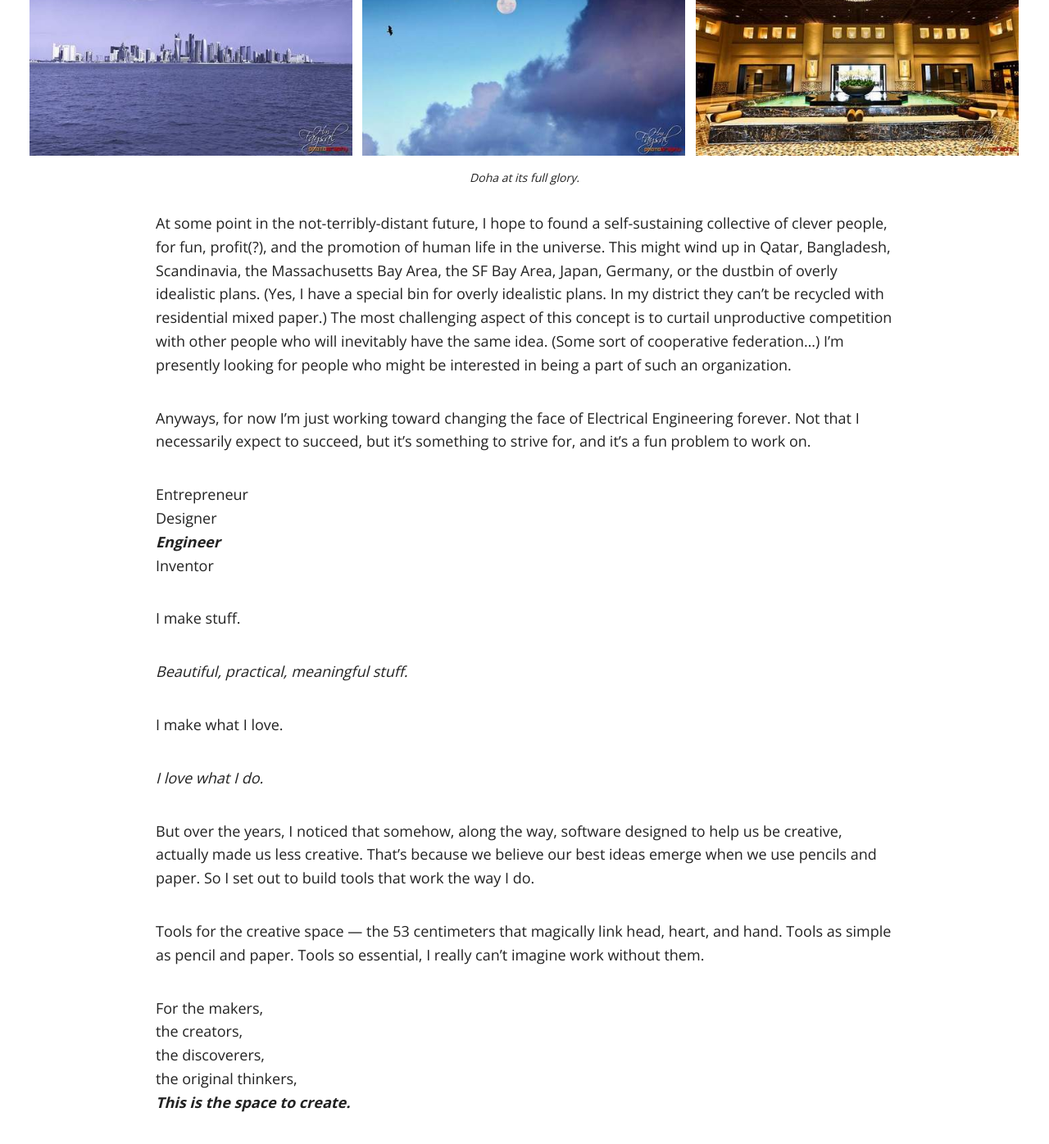
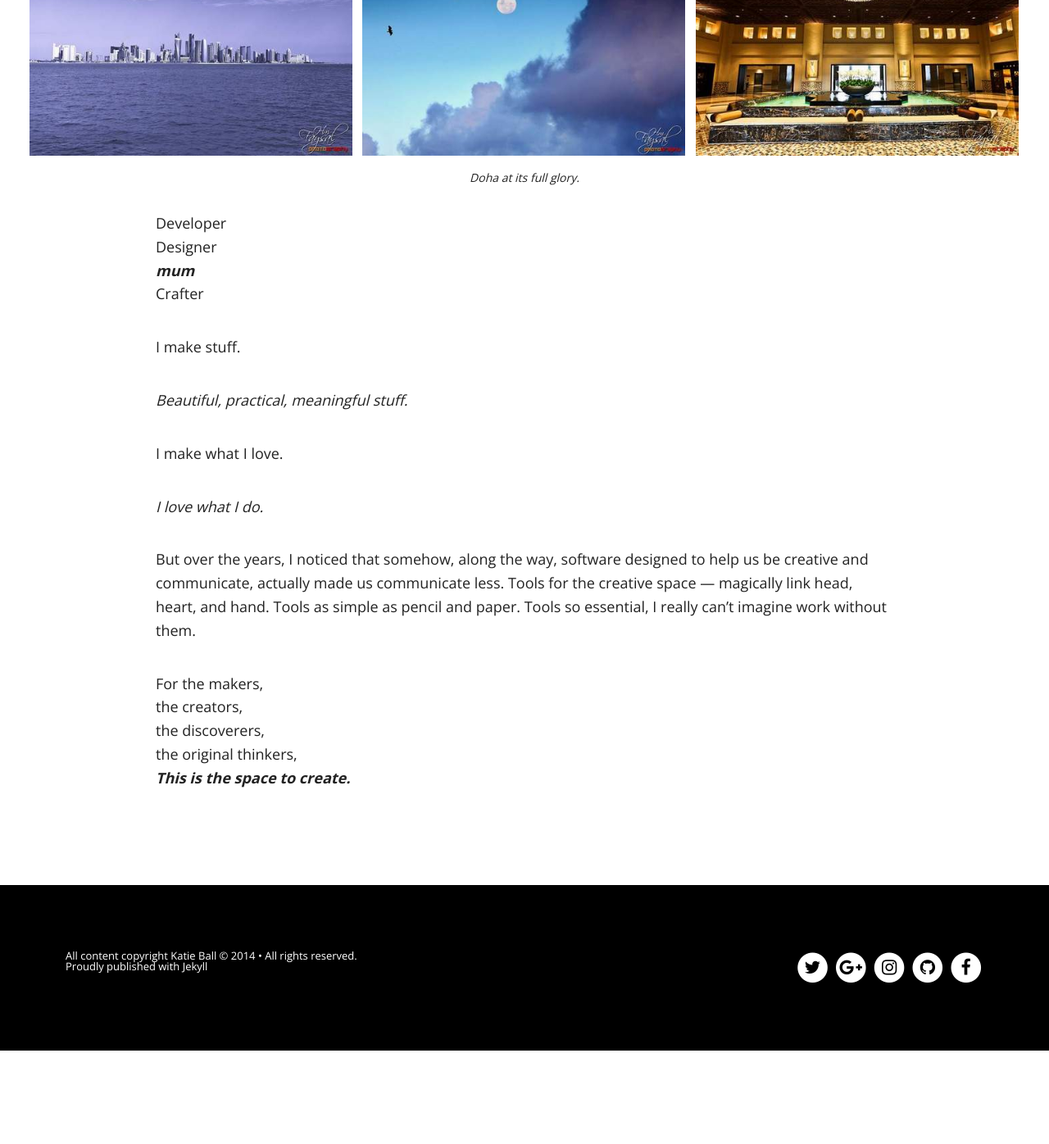
Before and after one commit to roachhd/notepad, a Jekyll site: the page built from about.md, in a window 1280 px wide and 1400 px high, scrolled down 2314 px. Shown: the top 1396 px of the window at 82% size. Built offline with Jekyll 4.4.1, drawn with Linux system fonts in a browser that asks for light colours; nearby versions of some CDN libraries; after the commit the page ends 3596 px from its top, so only the background shows below that; some of the changed text lies outside the part shown.

Commit message:
Update about.md

```diff
--- a/about.md
+++ b/about.md
@@ -62,15 +62,10 @@
 	<figcaption>Doha at its full glory.</figcaption>
 </figure>
 
-At some point in the not-terribly-distant future, I hope to found a self-sustaining collective of clever people, for fun, profit(?), and the promotion of human life in the universe. This might wind up in Qatar, Bangladesh, Scandinavia, the Massachusetts Bay Area, the SF Bay Area, Japan, Germany, or the dustbin of overly idealistic plans. (Yes, I have a special bin for overly idealistic plans. In my district they can't be recycled with residential mixed paper.) The most challenging aspect of this concept is to curtail unproductive competition with other people who will inevitably have the same idea. (Some sort of cooperative federation...) I'm presently looking for people who might be interested in being a part of such an organization.
-
-Anyways, for now I'm just working toward changing the face of Electrical Engineering forever. Not that I necessarily expect to succeed, but it's something to strive for, and it's a fun problem to work on.
-
-
-Entrepreneur
+Developer
 Designer
-***Engineer***
-Inventor
+***mum***
+Crafter
 
 I
 make
@@ -85,11 +80,8 @@
 *I love what I do.*
 
 
-But over the years, I noticed that somehow, along the way, software designed to help us be creative, actually made us less creative. That's because we believe our best ideas emerge when we use pencils and paper.
-So I set out to build tools that work the way I do.
-
-
-Tools for the creative space — the 53 centimeters that magically link head, heart, and hand. Tools as simple as pencil and paper. Tools so essential, I  really can't imagine work without them.
+But over the years, I noticed that somehow, along the way, software designed to help us be creative and communicate, actually made us communicate less.
+Tools for the creative space —  magically link head, heart, and hand. Tools as simple as pencil and paper. Tools so essential, I  really can't imagine work without them.
 
 
 For
```
Also changed, not shown: other parts of about.md (+1 -1 lines).
